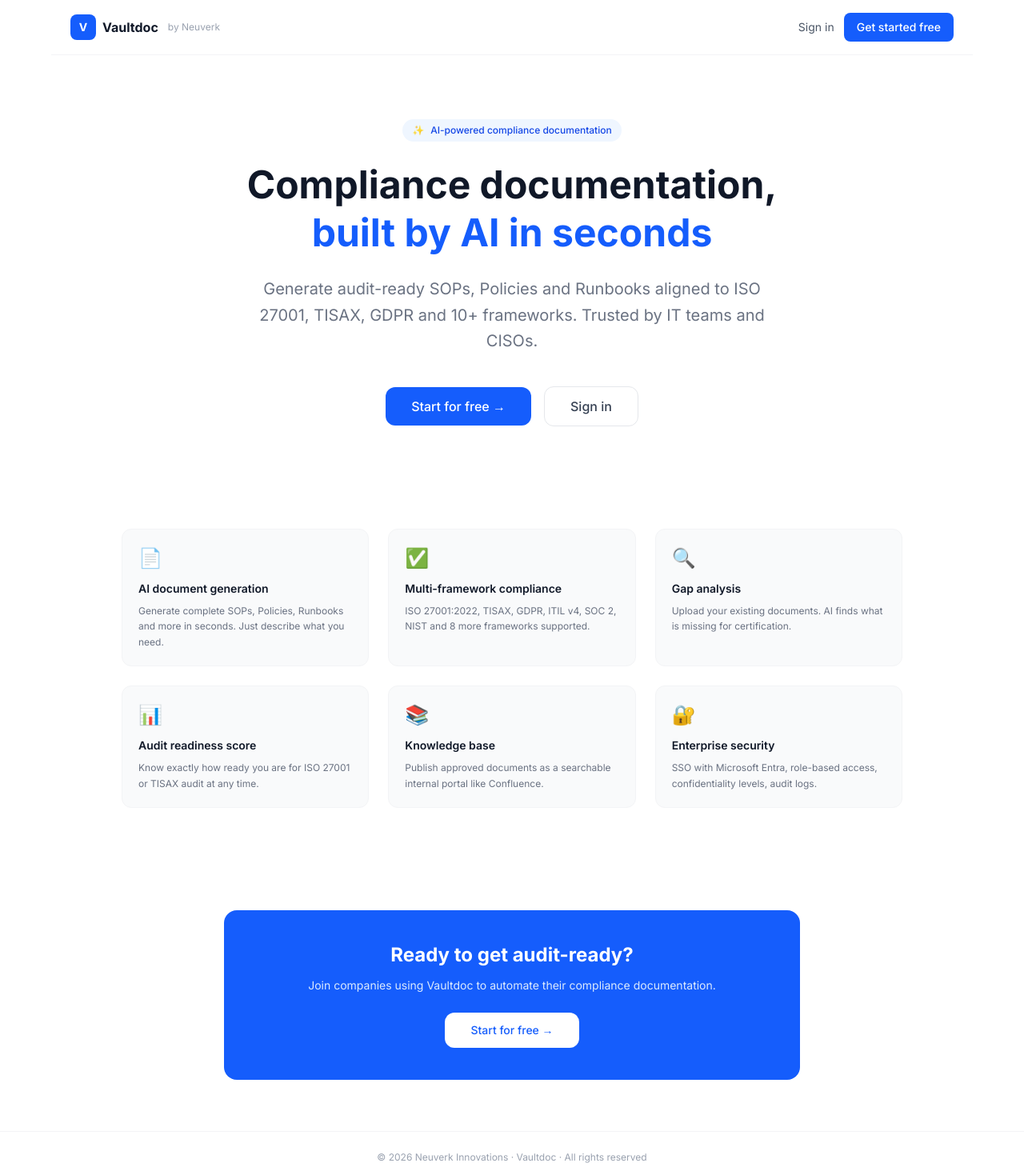
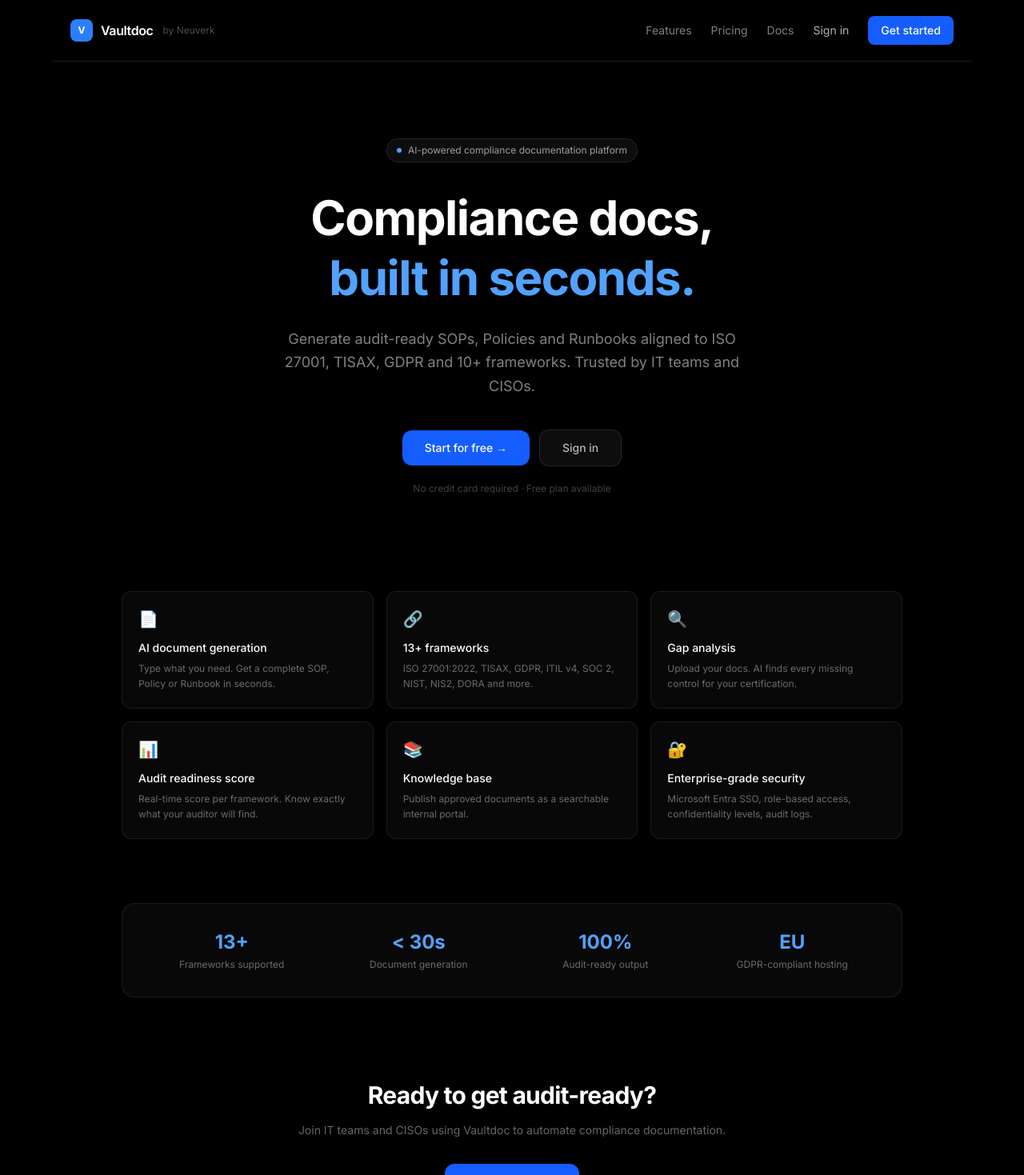
Before and after one commit to Neuverk/vaultdoc, a Next.js app: page / in a window 1280 px wide. Shown: the top 1469 px of the page at 80% size. Built offline with nearby package versions, Linux system fonts and the light colour scheme.

Commit message:
feat: dark premium landing page

```diff
--- a/app/page.tsx
+++ b/app/page.tsx
@@ -2,98 +2,99 @@
 
 export default function HomePage() {
   return (
-    <div className="min-h-screen bg-white">
+    <div className="min-h-screen bg-black text-white">
       {/* Nav */}
-      <nav className="border-b border-gray-100 px-6 py-4 flex items-center justify-between max-w-6xl mx-auto">
-        <div className="flex items-center gap-2">
-          <div className="w-8 h-8 bg-blue-600 rounded-lg flex items-center justify-center">
-            <span className="text-white text-sm font-bold">V</span>
+      <nav className="px-6 py-5 flex items-center justify-between max-w-6xl mx-auto border-b border-white/10">
+        <div className="flex items-center gap-2.5">
+          <div className="w-7 h-7 bg-blue-500 rounded-lg flex items-center justify-center">
+            <span className="text-white text-xs font-bold">V</span>
           </div>
-          <span className="font-bold text-gray-900">Vaultdoc</span>
-          <span className="text-xs text-gray-400 ml-1">by Neuverk</span>
+          <span className="font-semibold text-white tracking-tight">Vaultdoc</span>
+          <span className="text-xs text-white/30 ml-0.5">by Neuverk</span>
         </div>
-        <div className="flex items-center gap-3">
-          <Link href="/sign-in" className="text-sm text-gray-600 hover:text-gray-900">
+        <div className="flex items-center gap-6">
+          <span className="text-sm text-white/50 hover:text-white cursor-pointer transition">Features</span>
+          <span className="text-sm text-white/50 hover:text-white cursor-pointer transition">Pricing</span>
+          <span className="text-sm text-white/50 hover:text-white cursor-pointer transition">Docs</span>
+          <Link href="/sign-in" className="text-sm text-white/70 hover:text-white transition">
             Sign in
           </Link>
           <Link
             href="/sign-up"
-            className="bg-blue-600 hover:bg-blue-700 text-white text-sm font-medium px-4 py-2 rounded-lg"
+            className="bg-blue-600 hover:bg-blue-500 text-white text-sm font-medium px-4 py-2 rounded-lg transition"
           >
-            Get started free
+            Get started
           </Link>
         </div>
       </nav>
 
       {/* Hero */}
-      <div className="max-w-4xl mx-auto px-6 pt-20 pb-16 text-center">
-        <div className="inline-flex items-center gap-2 bg-blue-50 text-blue-700 text-xs font-medium px-3 py-1.5 rounded-full mb-6">
-          <span>✨</span>
-          <span>AI-powered compliance documentation</span>
+      <div className="max-w-5xl mx-auto px-6 pt-24 pb-20 text-center">
+        <div className="inline-flex items-center gap-2 border border-white/10 bg-white/5 text-white/60 text-xs px-3 py-1.5 rounded-full mb-8">
+          <span className="w-1.5 h-1.5 bg-blue-400 rounded-full"></span>
+          AI-powered compliance documentation platform
         </div>
-        <h1 className="text-5xl font-bold text-gray-900 leading-tight mb-6">
-          Compliance documentation,<br />
-          <span className="text-blue-600">built by AI in seconds</span>
+        <h1 className="text-6xl font-bold leading-tight tracking-tight mb-6">
+          Compliance docs,
+          <br />
+          <span className="text-blue-400">built in seconds.</span>
         </h1>
-        <p className="text-xl text-gray-500 mb-10 max-w-2xl mx-auto leading-relaxed">
-          Generate audit-ready SOPs, Policies and Runbooks aligned to ISO 27001,
-          TISAX, GDPR and 10+ frameworks. Trusted by IT teams and CISOs.
+        <p className="text-lg text-white/50 mb-10 max-w-xl mx-auto leading-relaxed">
+          Generate audit-ready SOPs, Policies and Runbooks aligned to
+          ISO 27001, TISAX, GDPR and 10+ frameworks. Trusted by IT teams and CISOs.
         </p>
-        <div className="flex items-center justify-center gap-4">
+        <div className="flex items-center justify-center gap-3">
           <Link
             href="/sign-up"
-            className="bg-blue-600 hover:bg-blue-700 text-white font-medium px-8 py-3 rounded-xl text-base"
+            className="bg-blue-600 hover:bg-blue-500 text-white font-medium px-7 py-3 rounded-xl text-sm transition"
           >
             Start for free →
           </Link>
           <Link
             href="/sign-in"
-            className="border border-gray-200 hover:bg-gray-50 text-gray-700 font-medium px-8 py-3 rounded-xl text-base"
+            className="border border-white/10 hover:border-white/20 bg-white/5 hover:bg-white/10 text-white/70 hover:text-white font-medium px-7 py-3 rounded-xl text-sm transition"
           >
             Sign in
           </Link>
         </div>
+        <p className="text-xs text-white/25 mt-5">No credit card required · Free plan available</p>
       </div>
 
-      {/* Features */}
-      <div className="max-w-5xl mx-auto px-6 py-16">
-        <div className="grid grid-cols-3 gap-6">
+      {/* Feature grid */}
+      <div className="max-w-5xl mx-auto px-6 py-10">
+        <div className="grid grid-cols-3 gap-4">
           {[
-            {
-              icon: '📄',
-              title: 'AI document generation',
-              desc: 'Generate complete SOPs, Policies, Runbooks and more in seconds. Just describe what you need.',
-            },
-            {
-              icon: '✅',
-              title: 'Multi-framework compliance',
-              desc: 'ISO 27001:2022, TISAX, GDPR, ITIL v4, SOC 2, NIST and 8 more frameworks supported.',
-            },
-            {
-              icon: '🔍',
-              title: 'Gap analysis',
-              desc: 'Upload your existing documents. AI finds what is missing for certification.',
-            },
-            {
-              icon: '📊',
-              title: 'Audit readiness score',
-              desc: 'Know exactly how ready you are for ISO 27001 or TISAX audit at any time.',
-            },
-            {
-              icon: '📚',
-              title: 'Knowledge base',
-              desc: 'Publish approved documents as a searchable internal portal like Confluence.',
-            },
-            {
-              icon: '🔐',
-              title: 'Enterprise security',
-              desc: 'SSO with Microsoft Entra, role-based access, confidentiality levels, audit logs.',
-            },
+            { icon: '📄', title: 'AI document generation', desc: 'Type what you need. Get a complete SOP, Policy or Runbook in seconds.' },
+            { icon: '🔗', title: '13+ frameworks', desc: 'ISO 27001:2022, TISAX, GDPR, ITIL v4, SOC 2, NIST, NIS2, DORA and more.' },
+            { icon: '🔍', title: 'Gap analysis', desc: 'Upload your docs. AI finds every missing control for your certification.' },
+            { icon: '📊', title: 'Audit readiness score', desc: 'Real-time score per framework. Know exactly what your auditor will find.' },
+            { icon: '📚', title: 'Knowledge base', desc: 'Publish approved documents as a searchable internal portal.' },
+            { icon: '🔐', title: 'Enterprise-grade security', desc: 'Microsoft Entra SSO, role-based access, confidentiality levels, audit logs.' },
           ].map(f => (
-            <div key={f.title} className="bg-gray-50 rounded-xl p-5 border border-gray-100">
-              <div className="text-2xl mb-3">{f.icon}</div>
-              <div className="font-semibold text-gray-900 mb-2 text-sm">{f.title}</div>
-              <div className="text-xs text-gray-500 leading-relaxed">{f.desc}</div>
+            <div
+              key={f.title}
+              className="border border-white/8 bg-white/3 rounded-xl p-5 hover:border-white/15 hover:bg-white/5 transition"
+            >
+              <div className="text-xl mb-3">{f.icon}</div>
+              <div className="font-medium text-white text-sm mb-1.5">{f.title}</div>
+              <div className="text-xs text-white/40 leading-relaxed">{f.desc}</div>
+            </div>
+          ))}
+        </div>
+      </div>
+
+      {/* Stats */}
+      <div className="max-w-5xl mx-auto px-6 py-10">
+        <div className="border border-white/8 bg-white/3 rounded-2xl p-8 grid grid-cols-4 gap-6 text-center">
+          {[
+            { val: '13+', lbl: 'Frameworks supported' },
+            { val: '< 30s', lbl: 'Document generation' },
+            { val: '100%', lbl: 'Audit-ready output' },
+            { val: 'EU', lbl: 'GDPR-compliant hosting' },
+          ].map(s => (
+            <div key={s.lbl}>
+              <div className="text-2xl font-bold text-blue-400 mb-1">{s.val}</div>
+              <div className="text-xs text-white/40">{s.lbl}</div>
             </div>
           ))}
         </div>
@@ -101,25 +102,31 @@
 
       {/* CTA */}
       <div className="max-w-3xl mx-auto px-6 py-16 text-center">
-        <div className="bg-blue-600 rounded-2xl p-10 text-white">
-          <h2 className="text-2xl font-bold mb-3">Ready to get audit-ready?</h2>
-          <p className="text-blue-100 mb-6 text-sm">
-            Join companies using Vaultdoc to automate their compliance documentation.
+        <h2 className="text-3xl font-bold mb-4 tracking-tight">Ready to get audit-ready?</h2>
+        <p className="text-white/40 mb-8 text-sm">
+          Join IT teams and CISOs using Vaultdoc to automate compliance documentation.
         </p>
         <Link
           href="/sign-up"
-            className="bg-white text-blue-600 hover:bg-blue-50 font-medium px-8 py-3 rounded-xl text-sm inline-block"
+          className="bg-blue-600 hover:bg-blue-500 text-white font-medium px-8 py-3 rounded-xl text-sm transition inline-block"
         >
           Start for free →
         </Link>
       </div>
-      </div>
 
       {/* Footer */}
-      <footer className="border-t border-gray-100 px-6 py-6 text-center">
-        <p className="text-xs text-gray-400">
-          © 2026 Neuverk Innovations · Vaultdoc · All rights reserved
-        </p>
+      <footer className="border-t border-white/8 px-6 py-6 max-w-6xl mx-auto flex items-center justify-between">
+        <div className="flex items-center gap-2">
+          <div className="w-5 h-5 bg-blue-500 rounded flex items-center justify-center">
+            <span className="text-white text-xs font-bold">V</span>
+          </div>
+          <span className="text-xs text-white/30">Vaultdoc by Neuverk · © 2026</span>
+        </div>
+        <div className="flex gap-6">
+          <span className="text-xs text-white/25 hover:text-white/50 cursor-pointer transition">Privacy</span>
+          <span className="text-xs text-white/25 hover:text-white/50 cursor-pointer transition">Terms</span>
+          <span className="text-xs text-white/25 hover:text-white/50 cursor-pointer transition">Contact</span>
+        </div>
       </footer>
     </div>
   )
```
Lines whose indentation alone changed are shown as unchanged.
